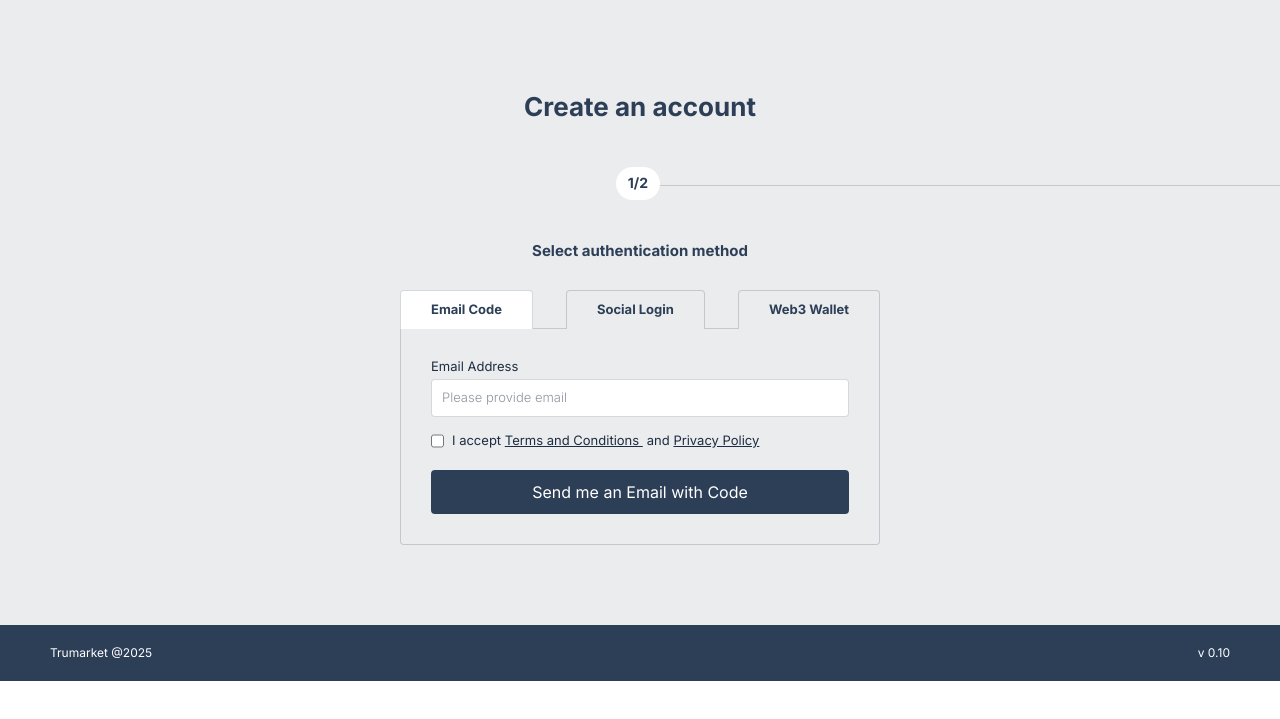
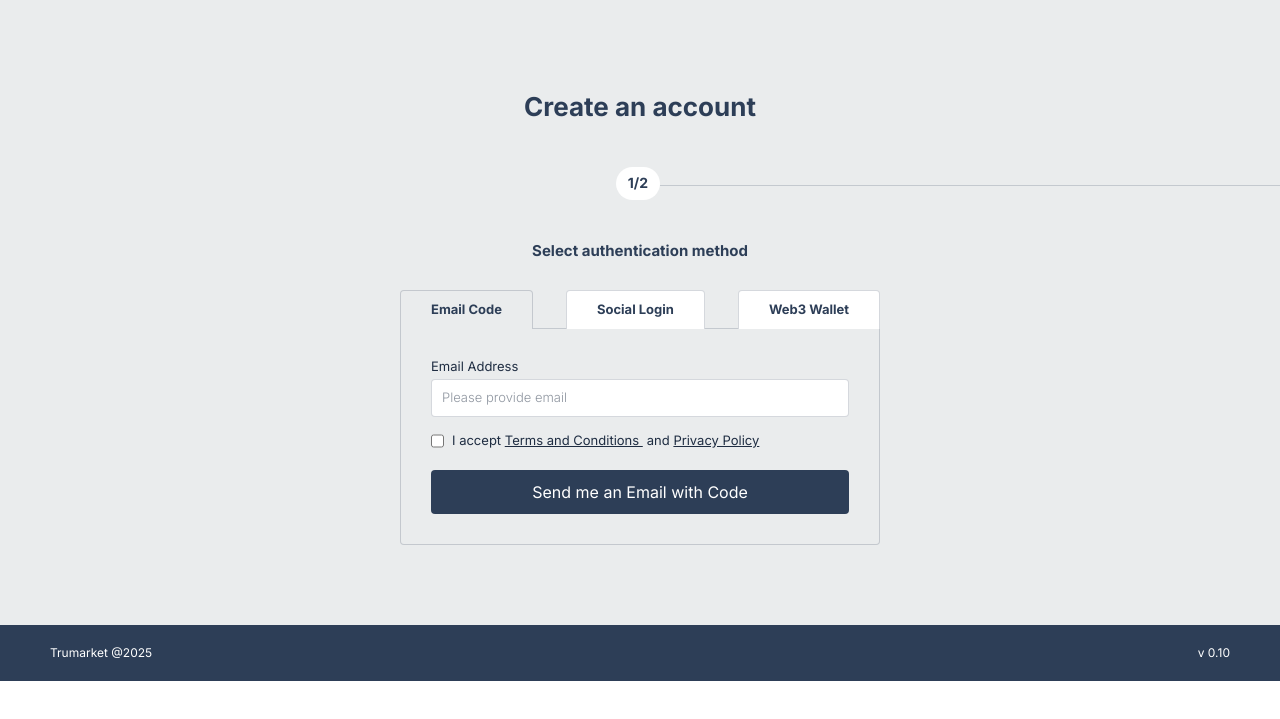
Before and after one commit to M-Ali2610/trumarket-app, a website built with Vite: page index.html in a window 1280 px wide. Both pictures are taken after a click on the button "Email Code". Shown: the part 79-798 px from the top of the page. Built offline with nearby package versions, Linux system fonts and the light colour scheme.

Commit message:
Fixed dynamic bg of auth method

```diff
--- a/index.html
+++ b/index.html
@@ -86,21 +86,21 @@
 
                         <button class="tab-btn rounded-tl-[4px] rounded-tr-[4px] border-x border-t
                         border-[#2d3e5733] px-[10px] py-[11px] text-[13px] outline-none md:px-[30px]
-                        bg-white font-bold leading-[1.2em] tracking-normal text-[#2D3E57]
+                        bg-[#EAECED] font-bold leading-[1.2em] tracking-normal text-[#2D3E57]
                         cursor-pointer">
                             Email Code
                         </button>
 
                         <button class="tab-btn rounded-tl-[4px] rounded-tr-[4px] border-x border-t
                         border-[#2d3e5733] px-[10px] py-[11px] text-[13px] outline-none md:px-[30px]
-                        bg-[#EAECED] font-bold leading-[1.2em] tracking-normal text-[#2D3E57]
+                        bg-white font-bold leading-[1.2em] tracking-normal text-[#2D3E57]
                         cursor-pointer">
                             Social Login
                         </button>
 
                         <button class="tab-btn rounded-tl-[4px] rounded-tr-[4px] border-x border-t
                         border-[#2d3e5733] px-[10px] py-[11px] text-[13px] outline-none md:px-[30px]
-                        bg-[#EAECED] font-bold leading-[1.2em] tracking-normal text-[#2D3E57]
+                        bg-white font-bold leading-[1.2em] tracking-normal text-[#2D3E57]
                         cursor-pointer">
                             Web3 Wallet
                         </button>
--- a/src/main.js
+++ b/src/main.js
@@ -3,10 +3,10 @@ const buttons = document.querySelectorAll('#buttonGroup .tab-btn');
 
   buttons.forEach(button => {
     button.addEventListener('click', () => {
-      buttons.forEach(btn => btn.classList.remove('bg-white'));
-      buttons.forEach(btn => btn.classList.add('bg-[#EAECED]'));
+      buttons.forEach(btn => btn.classList.remove('bg-[#EAECED]'));
+      buttons.forEach(btn => btn.classList.add('bg-white'));
 
-      button.classList.remove('bg-[#EAECED]');
-      button.classList.add('bg-white');
+      button.classList.remove('bg-white');
+      button.classList.add('bg-[#EAECED]');
     });
   });
```
